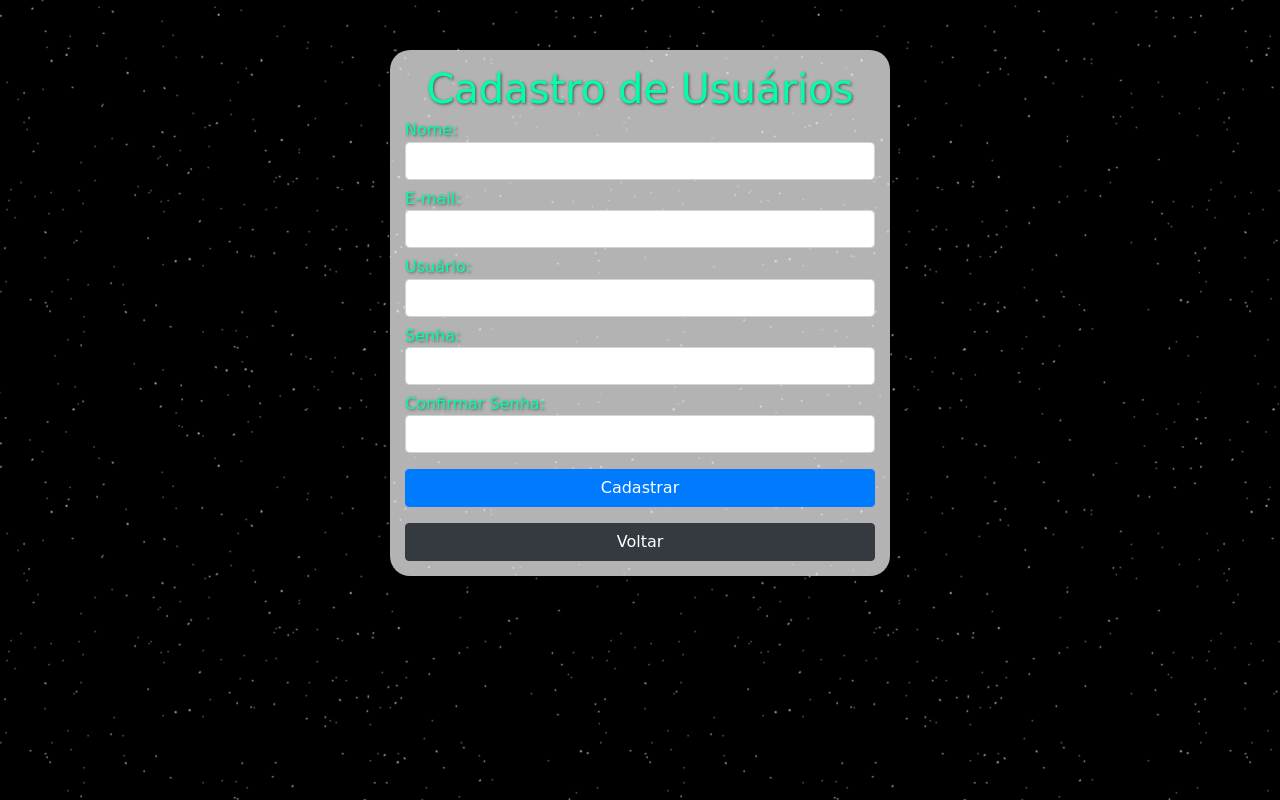
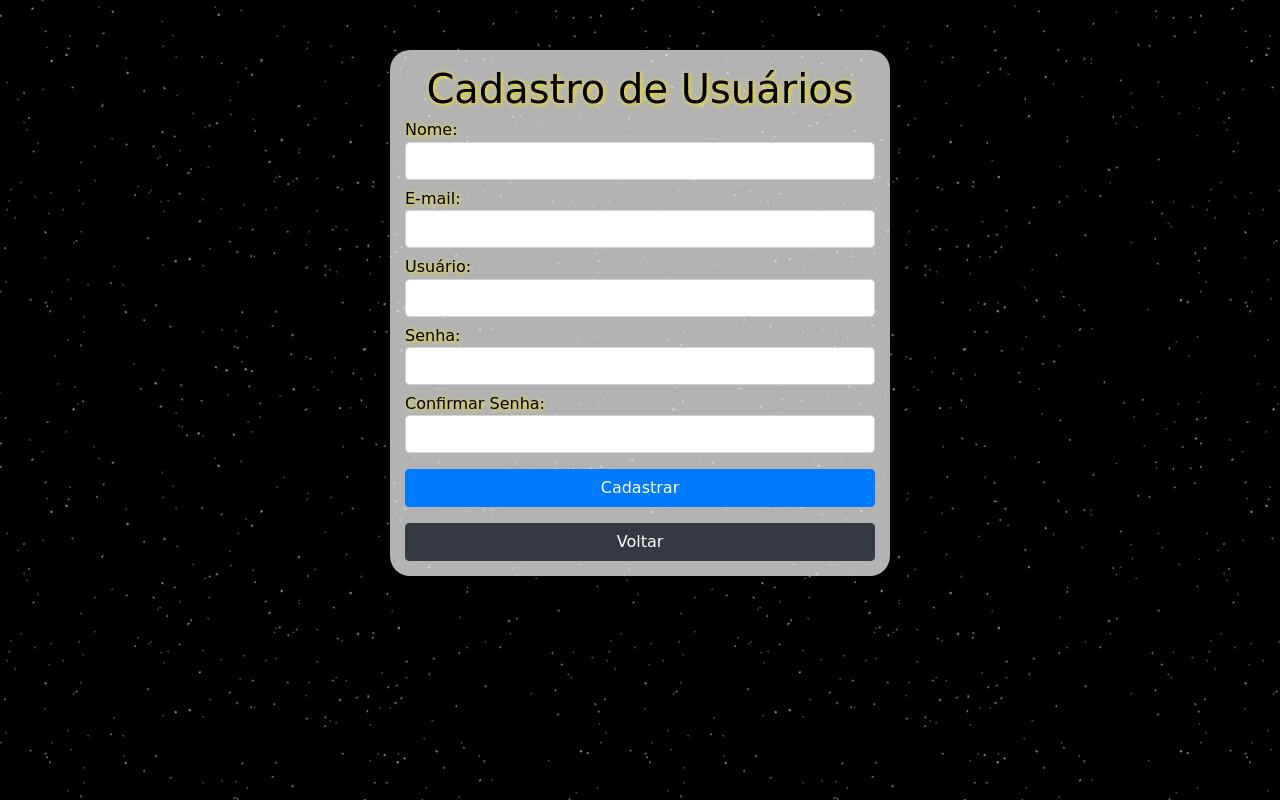
Before and after one commit to selmin01/Outer_Space, a PHP site: page /paginas/cadastro.php in a window 1280 px wide. Run offline with PHP 8.4, Linux system fonts and the light colour scheme.

Commit message:
atualizacao basica

```diff
--- a/estilo/css/main.css
+++ b/estilo/css/main.css
@@ -32,8 +32,8 @@
 }
 
 .font{
-  text-shadow: 1px 1px 3px #504f4f;
-  color: #00ffaa;
+  text-shadow: 1px 1px 5px #ffee00;
+  color: #000000;
 }
 
 body{
--- a/js/funcoes.js
+++ b/js/funcoes.js
@@ -14,7 +14,7 @@ function validaCadastro(){
 
 function esqueciSenha(){
     if(document.altSenha.senha.value == document.altSenha.confir_senha.value){
-        alert("ok");
+        alert("Sua senha foi alterada com sucesso!");
         return true;
     }else{
         alert("Verifique os campos de senha novamente.");
```
